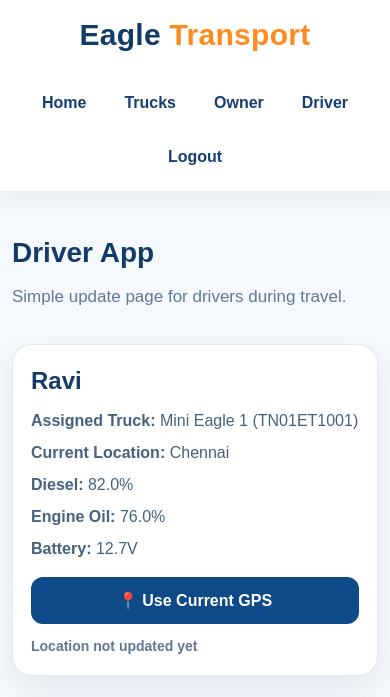
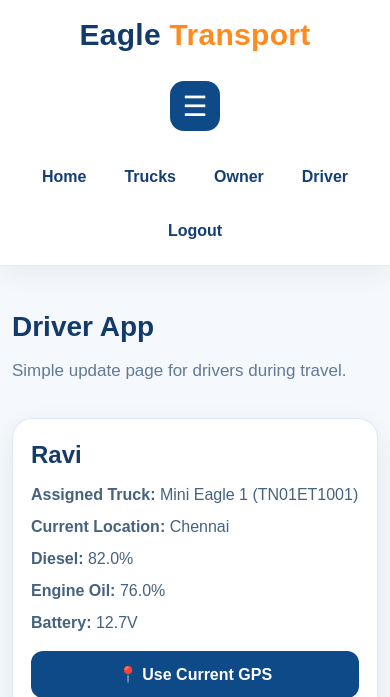
Before and after one commit to abinash3466/eagle-transport, a Flask app: page /driver/app in a window 390 px wide. Shown: the top 697 px of the page. Run offline with Flask 3, Linux system fonts and the light colour scheme; the visitor is signed in with stand-in values (Sample User, id 1); data comes from the database, SQL or seed files in the repository; data that the repository does not hold is empty.

Commit message:
fix mobile menu

```diff
--- a/templates/base.html
+++ b/templates/base.html
@@ -11,7 +11,11 @@
     <header class="site-header">
         <div class="container nav-wrap">
             <a href="{{ url_for('index') }}" class="brand">Eagle <span>Transport</span></a>
-            <nav class="nav">
+
+
+            <button class="menu-toggle" id="menuToggle" aria-label="Open menu">☰</button>
+
+            <nav class="nav" id="mobileNav">
                 <a href="{{ url_for('index') }}">Home</a>
                 <a href="{{ url_for('trucks_page') }}">Trucks</a>
                 <a href="{{ url_for('owner_login') }}">Owner</a>
```
